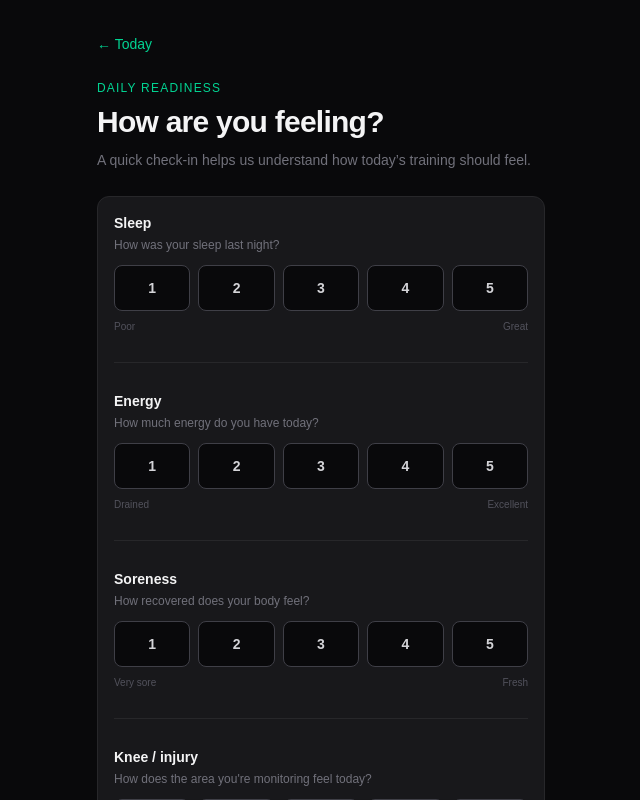
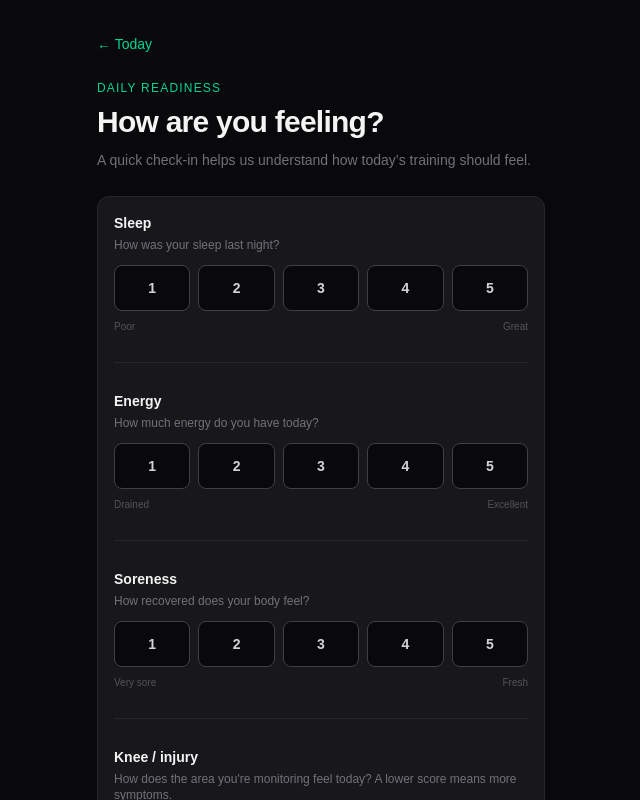
Before and after one commit to imchinamike/hybrid-training-app, a Next.js app: page /checkin in a window 1280 px wide. Shown: the top 800 px of the page, without its empty margins (319-959 px from the left). Built offline with nearby package versions, Linux system fonts and the light colour scheme; no server answers; the database is empty.

Commit message:
Clarify injury readiness score labels

```diff
--- a/src/app/checkin/page.tsx
+++ b/src/app/checkin/page.tsx
@@ -296,9 +296,9 @@ export default function CheckinPage() {
 
           <ScoreSelector
             label="Knee / injury"
-            description="How does the area you're monitoring feel today?"
-            lowLabel="Significant"
-            highLabel="Normal"
+            description="How does the area you're monitoring feel today? A lower score means more symptoms."
+            lowLabel="1 - Severe symptoms"
+            highLabel="5 - Fresh / no symptoms"
             value={injuryStatus}
             onChange={setInjuryStatus}
           />
```
